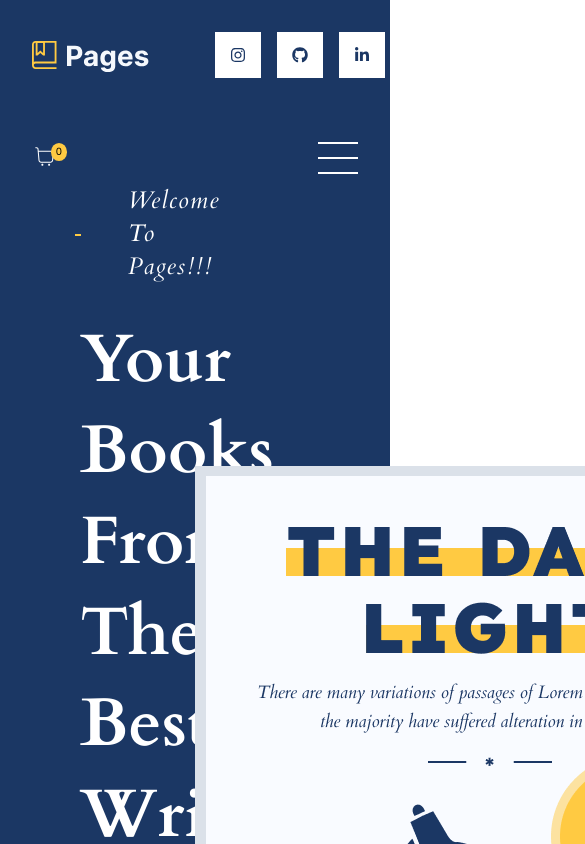
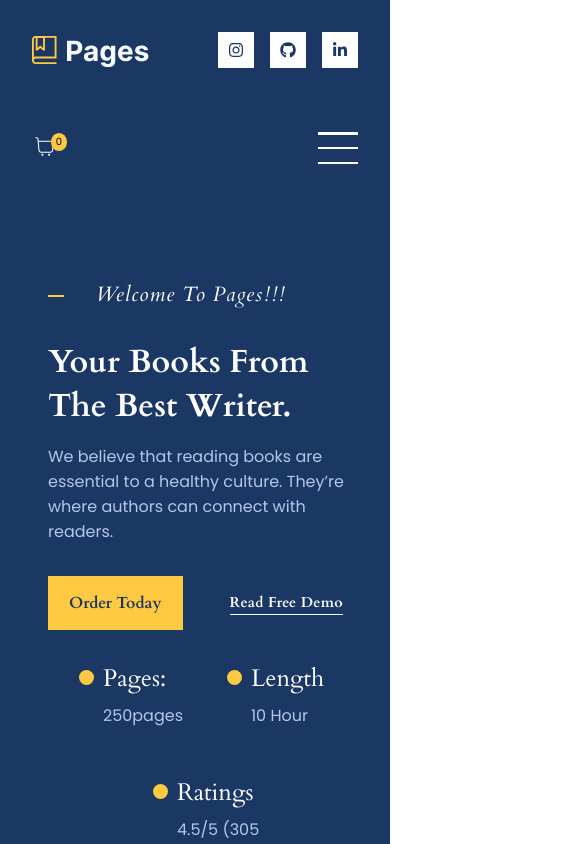
Before and after one commit to AzizMardonqulov/Book_shop, a React (Vite) app in the folder React-book-app/: page / in a window 390 px wide. Shown: the top 844 px of the page, 585 px wide, since content can reach past the window. Built offline with nearby package versions, Linux system fonts and the light colour scheme; a web font is replaced by a local one.

Commit message:
add baner style and responsive in home page

```diff
--- a/React-book-app/src/companents/baner/baner.css
+++ b/React-book-app/src/companents/baner/baner.css
@@ -7,6 +7,7 @@
     align-items: center;
     padding-left: 5rem;
     padding-right: 5rem;
+    padding-bottom: 2rem;
 }
 .baner-in{
     width: 100%;
@@ -126,3 +127,77 @@
 .baner-page-1-lable-2{
     color: #b4c7e7;
 }
+@media only screen and (max-width:1358px) {
+    .baner-in{
+        flex-direction: column;
+        gap: 3rem;
+        padding-top: 10rem;
+    }
+    .baner-lable{
+        width: 60%;
+        padding-left: 2rem;
+    }
+}
+@media ONLY screen and (max-width:1136px) {
+    .baner-lable{
+        width: 100%;
+    }
+}
+@media only screen and (max-width:746px){
+    .Baner{
+        padding-left: 1rem;
+        padding-right: 1rem;
+    }
+}
+@media only screen and (max-width:653px) {
+    .baner-lable-2{
+        font-size: 3.5rem;
+    }
+    .baner-img{
+        width: 100%;
+    }
+    .baner-img img{
+        width: 100%;
+    }
+}
+@media only screen and (max-width:526px) {
+    .baner-lable-1{
+        font-size: 1.3rem;
+        margin-bottom: 1rem;
+    }
+    .baner-lable-1::before{
+        left: -0rem;
+    }
+    .baner-lable-2{
+        font-size: 2.5rem;
+    }
+    .baner-lable-3{
+        font-size: 1.2rem;
+    }
+    .baner-page{
+        display: flex;
+        flex-wrap: wrap;
+        justify-content: center;
+    }
+    .baner-page-1{
+        width: 100px;
+    }
+    .baner-button a:first-child{
+        padding: 15px 20px;
+        font-size: 1rem;
+    }
+    .baner-button a:last-child{
+        font-size: 1rem;
+    }
+}
+@media only screen and (max-width:400px) {
+    .baner-lable-2{
+        font-size: 2rem;
+    }
+    .baner-lable-3{
+        font-size: 1rem;
+    }
+    .baner-button a:last-child{
+        font-size: 0.9rem;
+    }
+}
--- a/React-book-app/src/companents/baner/baner.jsx
+++ b/React-book-app/src/companents/baner/baner.jsx
@@ -8,7 +8,7 @@ export default function baner() {
         <div className="baner-in">
             <div className="baner-lable">
                 <div className="baner-lable-1">Welcome to Pages!!!</div>
-                <div className="baner-lable-2">Your Books From The Best Writer.</div>
+                <div className="baner-lable-2">Your Books From <br /> The Best Writer.</div>
                 <div className="baner-lable-3">We believe that reading books are essential to a healthy culture. They’re where authors can connect with readers.</div>
                 <div className="baner-button">
                     <a href="#">Order Today</a>
--- a/React-book-app/src/companents/navbar/navbar.css
+++ b/React-book-app/src/companents/navbar/navbar.css
@@ -104,7 +104,7 @@
 }
 .bars span{
     width: 100%;
-    height: 2px;
+    height: 3px;
     background-color: #fff;
     position:absolute;
     top: 0;
@@ -230,3 +230,8 @@
         display: none;
     }
 }
+@media only screen and (max-width:400px) {
+ .navbar-star-item a   {
+    padding: 10px 10px;
+ }
+}
```
